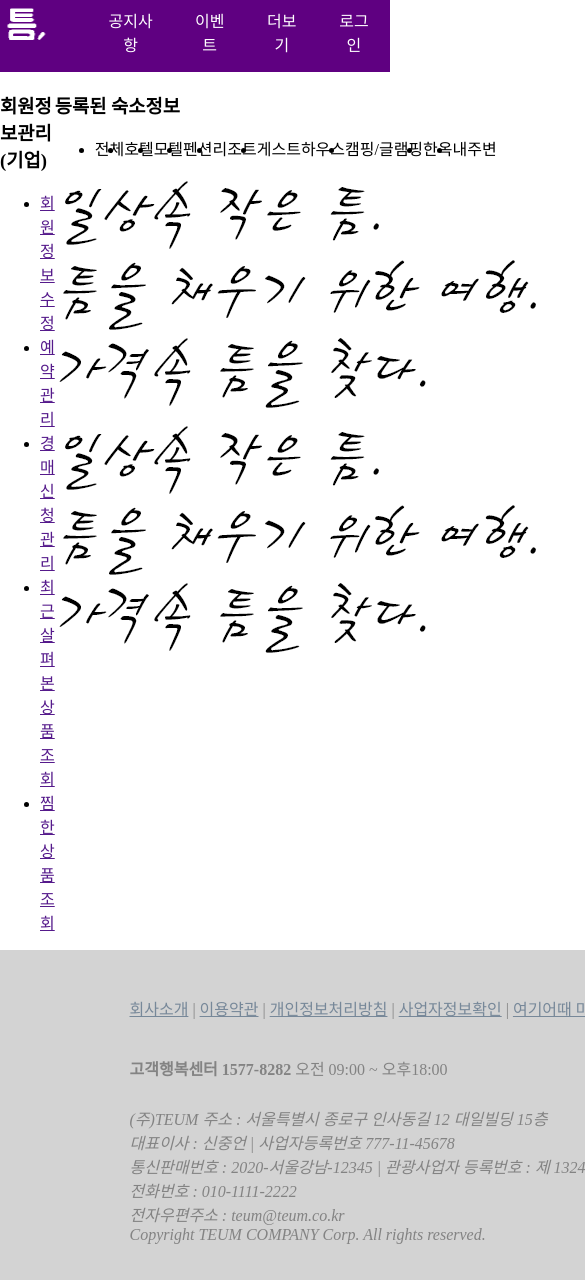
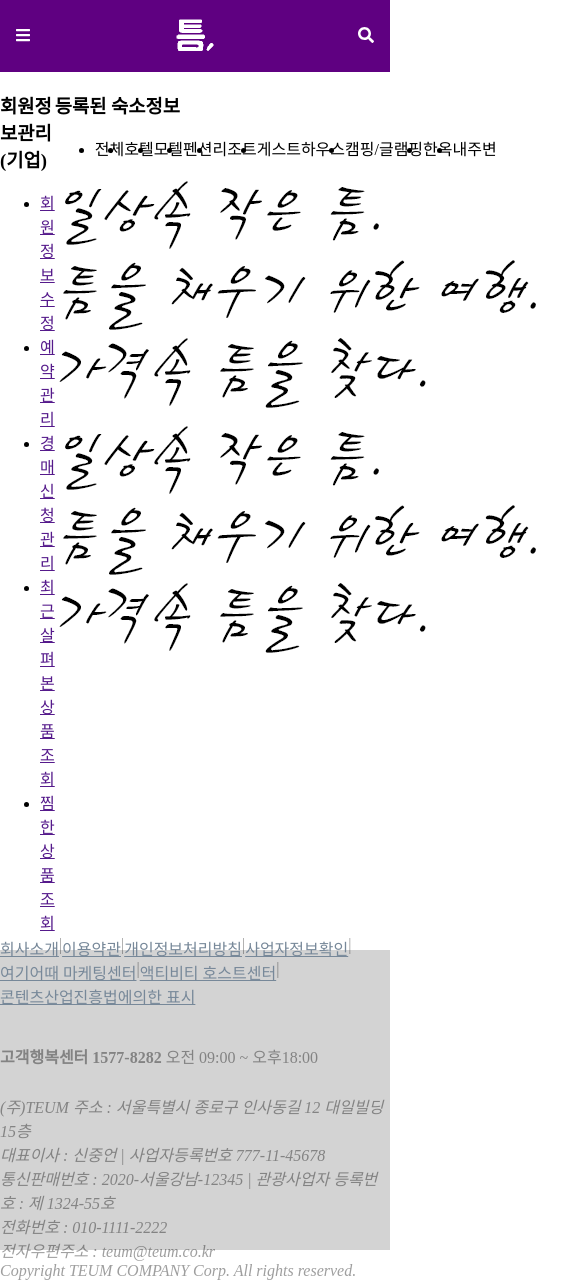
Before and after one commit to junjun-creator/AccommodationSystem, a plain HTML site: page company/userInfo/myAccommodationLists.html in a window 390 px wide. Shown: the top 1280 px of the page, 585 px wide, since content can reach past the window. Drawn offline with Linux system fonts and the light colour scheme.

Commit message:
header footer complete

```diff
--- a/company/userInfo/myAccommodationLists.html
+++ b/company/userInfo/myAccommodationLists.html
@@ -4,115 +4,43 @@
     <meta charset="UTF-8">
     <meta name="viewport" content="width=device-width, initial-scale=1.0">
     <title>Document</title>
-    <style>
-        html, body{
-            margin: 0;
-            padding: 0;
-        }
-
-        .header{
-            display: flex;
-            background: #5f0081;
-            height: 72px;
-        }
-        .header_h1{
-            flex-basis: 50px;
-            height:70%;
-            background: url(../../틈로고.png) 0 0 no-repeat;
-            text-indent: -9999px;
-            background-size: 50px auto;
-        }
-
-        .teum_logo{
-            box-sizing: border-box;
-            height: 100%;
-        }
-
-        header h1{
-            margin: 0;
-            height: 100%;
-        }
-
-        header ul{
-            display: flex;
-            margin: 0;
-        }
-
-        header li{
-            color: white;
-            list-style: none;
-        }
-
-
-        header a {
-            height: 50%;
-            display: block;
-            text-align: center;
-            padding: .5rem 1rem;
-            text-decoration: none;
-            color: white;
-        }
-
-        .sec_main{
-            --min-width: 1283px;
-            --height: 1000px;
-            --overflow: auto;
-            display: flex;
-        }
-
-        footer{
-            overflow: auto;
-            min-width: 1283px;
-            padding-top: 30px;
-            height: 300px;
-            background-color: lightgray;
-            color :rgba(0,0,0,0.38);
-        }
-
-        footer div{
-            width: 1024px;
-            margin: 0 auto;
-        }
-
-        footer ul{
-            padding: 0;
-            list-style: none;
-        }
-
-        footer ul li{
-            padding: 0;
-            margin: 0;
-            display: inline-block;
-        }
-
-        footer ul li a{
-            padding: 0;
-            margin: 0;
-            display: inline-block;
-        }
-
-        footer a{
-            color: lightslategray;
-        }
-
-        footer div p{
-            padding-top: 20px;
-            padding-bottom: 10px;
-        }
-    </style>
+    <link rel="stylesheet" href="../../css/reset.css">
+    <link rel="stylesheet" href="../../css/company/userInfo/myAccommodationLists.css">
+    <script src="https://use.fontawesome.com/releases/v5.2.0/js/all.js"></script>
 </head>
 <body>
-    <header class="header">
+    <header class="header pcHeader">
         <div class="header_h1">
             <h1><a class="teum_logo" href="http://127.0.0.1:5500/main.html">틈</a></h1>
         </div>
         <div>
-            <ul>
+            <ul class="main_menu">
+                <li class="header_search"><input type="text"><a href=""><i class="fas fa-search"></i></a></li>
                 <li><a href="">공지사항</a></li>
                 <li><a href="">이벤트</a></li>
                 <li><a href="">더보기</a></li>
-                <li><a href="">로그인</a></li>
+                <li class="mypage"><a href="">로그인</a>
+                    <div class="mega_menu">
+                        <ul>
+                            <li><a href="">submenu</a></li>
+                            <li><a href="">submenu</a></li>
+                            <li><a href="">submenu</a></li>
+                        </ul>
+                    </div>
+                </li>
             </ul>
+        </div>
+    </header>
+
+    <header class="header mobileHeader">
+        <div>
+            <a href=""><i class="fas fa-bars"></i></a>
+        </div>
+        <div class="header_h1">
+            <h1><a class="teum_logo" href="http://127.0.0.1:5500/main.html">틈</a></h1>
+        </div>
+        <div>
+            <a href=""><i class="fas fa-search"></i></a>
         </div>
     </header>
 
--- /dev/null
+++ b/css/company/userInfo/myAccommodationLists.css
@@ -0,0 +1,140 @@
+html, body{
+    margin: 0;
+    padding: 0;
+}
+
+body{
+    display: flex;
+    flex-direction: column;
+}
+
+.header{
+    display: flex;
+    background: #5f0081;
+    height: 72px;
+    align-items: center;
+    justify-content: space-between;
+}
+.header_h1{
+    flex-basis: 50px;
+    height:70%;
+    background: url(../../../../틈로고.png) 0 0 no-repeat;
+    text-indent: -9999px;
+    background-size: 50px auto;
+}
+
+.teum_logo{
+    box-sizing: border-box;
+    height: 100%;
+}
+
+.header_search{
+    display: flex;
+}
+    .header_search>input{
+        padding: 8px 16px 8px 16px;
+        width: 100px;
+    }
+
+header h1{
+    margin: 0;
+    height: 100%;
+}
+
+.main_menu{
+    display: flex;
+    margin: 0;
+    position: relative;
+}
+.mega_menu{
+    display: none;
+    position: absolute;
+    right: 0;
+    border: 1px solid black;
+    background-color: black;
+}
+    .mega_menu a{
+        color: white;
+    }
+
+.mypage:hover .mega_menu{
+    display: block;
+}
+
+header li{
+    color: white;
+    list-style: none;
+}
+
+header a {
+    height: 50%;
+    display: block;
+    text-align: center;
+    padding: .5rem 1rem;
+    text-decoration: none;
+    color: white;
+}
+
+@media(max-width: 600px){
+    .mobileHeader{
+        display: flex;
+    }
+    .pcHeader{
+        display: none;
+    }
+}
+
+@media(min-width: 600px){
+    .mobileHeader{
+        display: none;
+    }
+    .pcHeader{
+        display: flex;
+    }
+}
+
+.sec_main{
+    --min-width: 1283px;
+    --height: 1000px;
+    --overflow: auto;
+    display: flex;
+}
+
+footer{
+    --overflow: auto;
+    --min-width: 1283px;
+    --padding-top: 30px;
+    height: 300px;
+    background-color: lightgray;
+    color :rgba(0,0,0,0.38);
+    display: flex;
+    justify-content: center;
+    align-items: center;
+}
+
+footer ul{
+    padding: 0;
+    list-style: none;
+    display: flex;
+    flex-wrap: wrap;
+}
+
+footer ul li{
+    display: flex;
+    flex-shrink: 0;
+}
+
+footer ul li a{
+    padding: 0;
+    margin: 0;
+    display: inline-block;
+}
+
+footer a{
+    color: lightslategray;
+}
+
+footer div p{
+    padding-top: 20px;
+    padding-bottom: 10px;
+}
```
